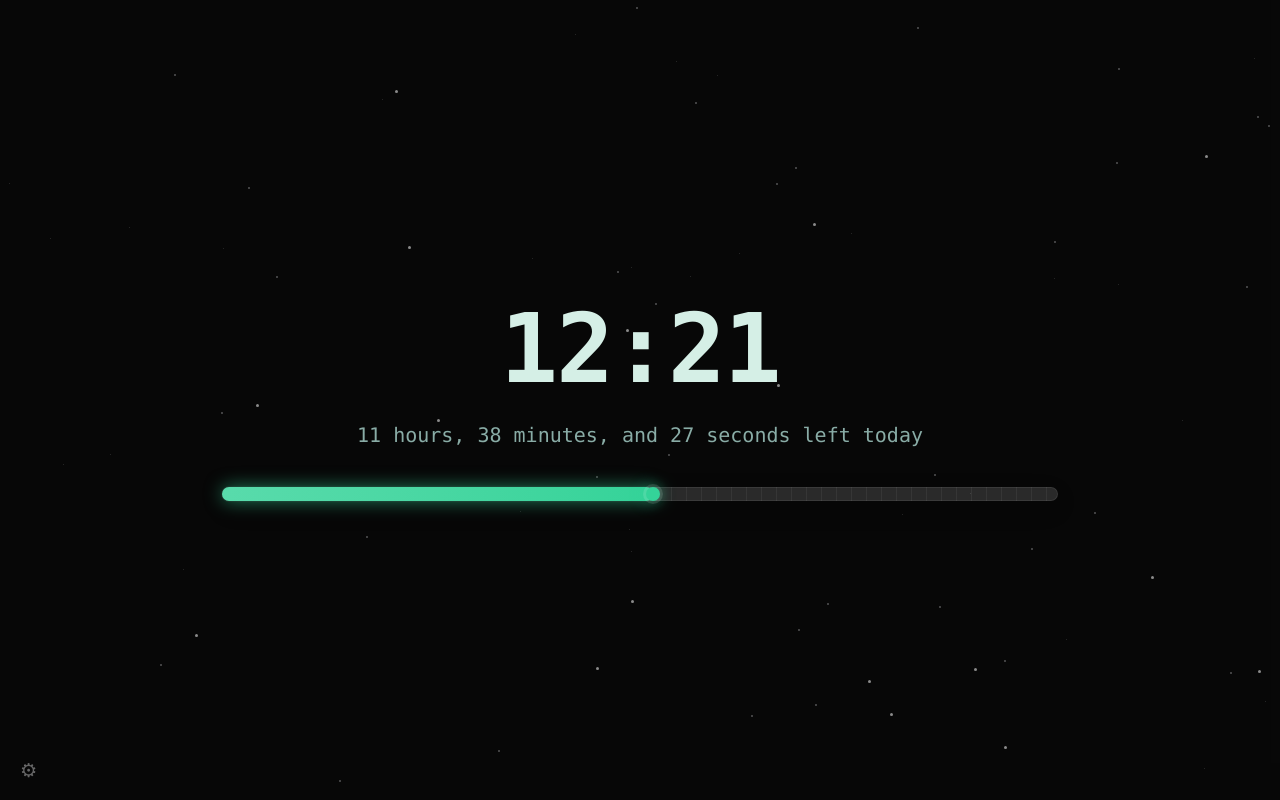
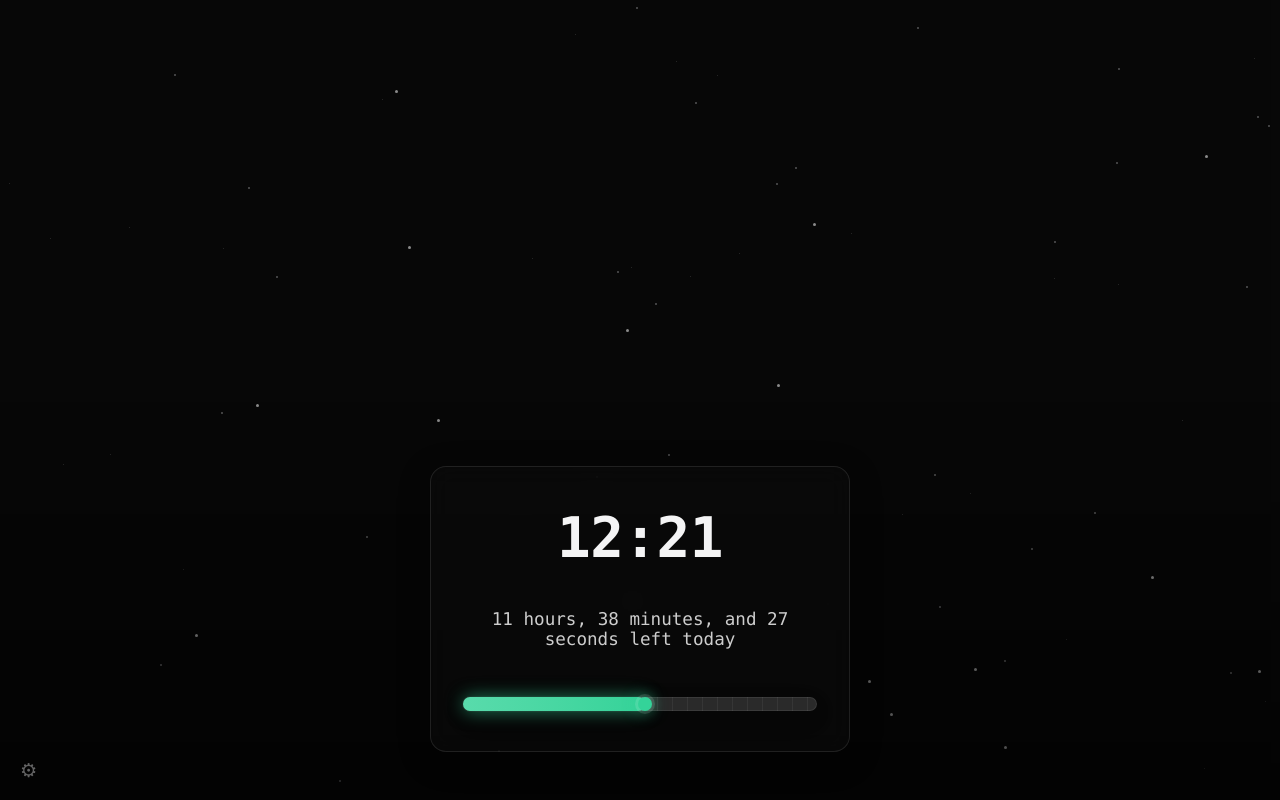
Before and after one commit to Nishant-444/DayProgress, a website: page index.html in a window 1280 px wide. Drawn offline with Linux system fonts and the light colour scheme.

Commit message:
final commit before switching to antigravity

```diff
--- a/style.css
+++ b/style.css
@@ -26,7 +26,7 @@ html {
 body {
 	min-height: 100vh;
 	display: flex;
-	align-items: center;
+	align-items: flex-end;
 	justify-content: center;
 	background-color: var(--bg);
 	background-repeat: no-repeat;
@@ -36,6 +36,23 @@ body {
 	font-family: Consolas, "SF Mono", Menlo, Monaco, "Courier New", monospace;
 	overflow: hidden;
 	transition: color 0.5s ease;
+	position: relative;
+}
+
+body::after {
+	content: "";
+	position: fixed;
+	bottom: 0;
+	left: 0;
+	right: 0;
+	height: 50%;
+	background: linear-gradient(
+		to bottom,
+		transparent 0%,
+		rgba(0, 0, 0, 0.5) 100%
+	);
+	pointer-events: none;
+	z-index: 0.5;
 }
 
 /* Wallpaper lives on a pseudo element so filters never touch the UI. */
@@ -102,33 +119,40 @@ body.has-wallpaper::before {
 /* Content */
 .content {
 	position: relative;
-	z-index: 1;
+	z-index: 2;
 	width: 100%;
-	max-width: 900px;
-	padding: 2rem;
+	max-width: 420px;
+	padding: 2.5rem 2rem;
 	display: flex;
 	flex-direction: column;
 	align-items: center;
 	text-align: center;
-	gap: 1.5rem;
+	gap: 2.5rem;
+	margin-bottom: 3rem;
+	background: rgba(12, 12, 12, 0.5);
+	backdrop-filter: blur(12px);
+	border-radius: 16px;
+	border: 1px solid rgba(255, 255, 255, 0.1);
+	box-shadow: 0 8px 32px rgba(0, 0, 0, 0.3);
 }
 
 .percent {
-	font-size: clamp(2.5rem, 10vw, 6rem);
-	font-weight: 600;
-	line-height: 1.05;
-	letter-spacing: -0.02em;
+	font-size: clamp(2.2rem, 8vw, 3.5rem);
+	font-weight: 700;
+	line-height: 1.1;
+	letter-spacing: -0.01em;
 	text-wrap: balance;
-	color: color-mix(in srgb, var(--text) 84%, var(--fill) 16%);
-	text-shadow: var(--text-shadow);
+	color: var(--text);
+	text-shadow: none;
 	transition: color 0.5s ease;
 }
 
 .countdown {
-	font-size: clamp(1rem, 4vw, 1.25rem);
-	color: color-mix(in srgb, var(--subtle) 78%, var(--fill) 22%);
+	font-size: clamp(0.95rem, 3vw, 1.1rem);
+	font-weight: 400;
+	color: rgba(255, 255, 255, 0.8);
 	text-wrap: pretty;
-	text-shadow: var(--text-shadow);
+	text-shadow: none;
 	transition: color 0.5s ease;
 }
 
@@ -136,7 +160,7 @@ body.has-wallpaper::before {
 .bar {
 	width: 100%;
 	height: 14px;
-	margin-top: 1rem;
+	margin-top: 0.5rem;
 	border-radius: 999px;
 	background:
 		repeating-linear-gradient(
```
